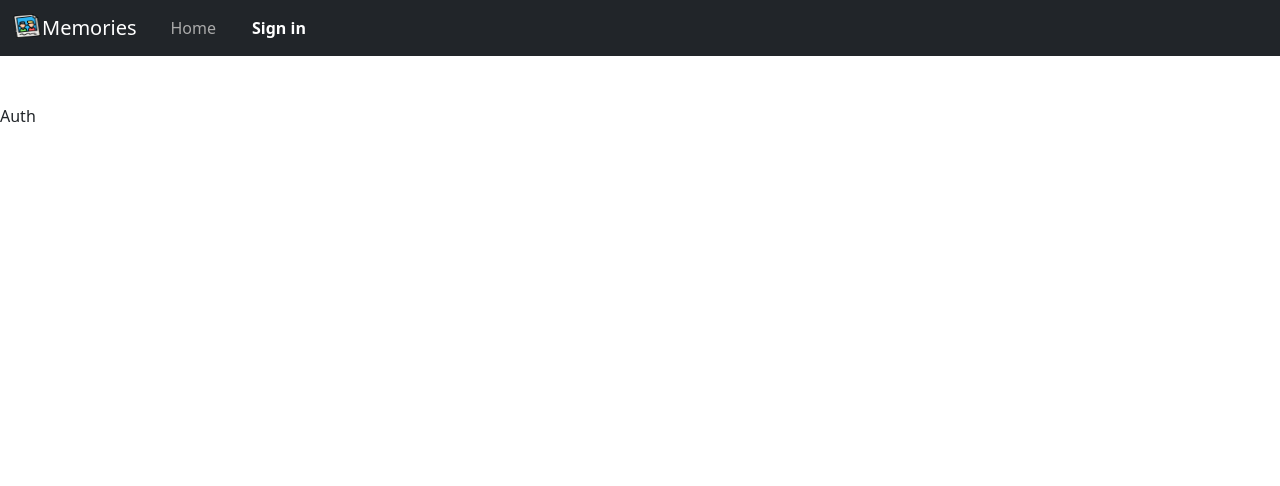
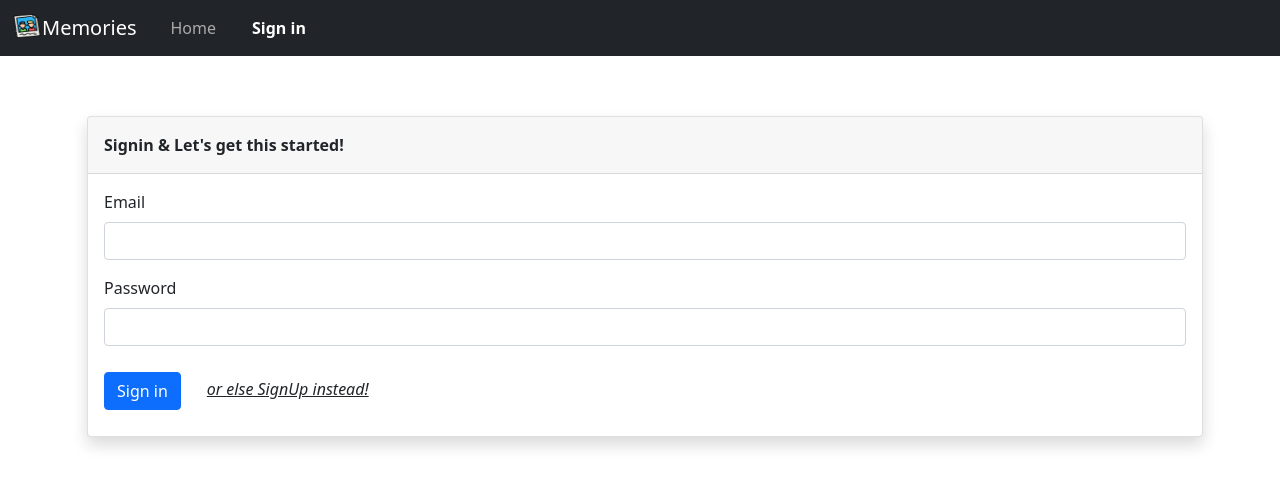
Before and after one commit to iamshubhamjangle/Memories, a React (Vite) app in the folder client/: page /auth in a window 1280 px wide. Shown: the top 486 px of the page. Built offline with nearby package versions, Linux system fonts and the light colour scheme.

Commit message:
added signin signup

```diff
--- a/client/src/components/Auth/Auth.jsx
+++ b/client/src/components/Auth/Auth.jsx
@@ -1,7 +1,103 @@
-import React from "react";
+import React, { useState } from "react";
 
 function Auth() {
-  return <div>Auth</div>;
+  const [isSignIn, setIsSignIn] = useState(true);
+
+  return (
+    <div className="container">
+      <div className="card w-100 shadow">
+        <div class="card-header p-3">
+          {isSignIn && (
+            <span className="fw-bold">Signin & Let's get this started!</span>
+          )}
+          {!isSignIn && <span className="fw-bold">Let's get you onboard!</span>}
+        </div>
+        <form className="card-body p-3">
+          {!isSignIn && (
+            <div className="d-flex gap-3">
+              <div className="mb-3 flex-fill">
+                <label htmlFor="firstName" className="form-label">
+                  First Name
+                </label>
+                <input
+                  type="email"
+                  className="form-control"
+                  id="firstName"
+                  aria-describedby="firstName"
+                />
+              </div>
+              <div className="mb-3 flex-fill">
+                <label htmlFor="lastName" className="form-label">
+                  Last Name
+                </label>
+                <input
+                  type="email"
+                  className="form-control"
+                  id="lastName"
+                  aria-describedby="lastName"
+                />
+              </div>
+            </div>
+          )}
+          <div className="mb-3">
+            <label htmlFor="inputEmail1" className="form-label">
+              Email
+            </label>
+            <input
+              type="email"
+              className="form-control"
+              id="inputEmail1"
+              aria-describedby="inputEmail1"
+            />
+          </div>
+          <div className="mb-3">
+            <label htmlFor="password" className="form-label">
+              Password
+            </label>
+            <input type="password" className="form-control" id="password" />
+          </div>
+          {!isSignIn && (
+            <div className="mb-3">
+              <label htmlFor="confirmPassword" className="form-label">
+                Confirm Password
+              </label>
+              <input
+                type="password"
+                className="form-control"
+                id="confirmPassword"
+              />
+            </div>
+          )}
+          {!isSignIn && (
+            <div className="mb-3 form-check">
+              <input
+                type="checkbox"
+                className="form-check-input"
+                id="exampleCheck1"
+              />
+              <label
+                className="form-check-label form-text"
+                htmlFor="exampleCheck1"
+              >
+                I Agree all the Terms and Conditions
+              </label>
+            </div>
+          )}
+          <button type="submit" className="btn btn-primary">
+            {isSignIn && <span>Sign in</span>}
+            {!isSignIn && <span>Register</span>}
+          </button>
+          <span
+            className="ms-3 fst-italic text-decoration-underline"
+            style={{ cursor: "pointer" }}
+            onClick={() => setIsSignIn(!isSignIn)}
+          >
+            {!isSignIn ? "or else Login instead!" : "or else SignUp instead!"}
+          </span>
+        </form>
+      </div>
+    </div>
+  );
 }
 
 export default Auth;
```
